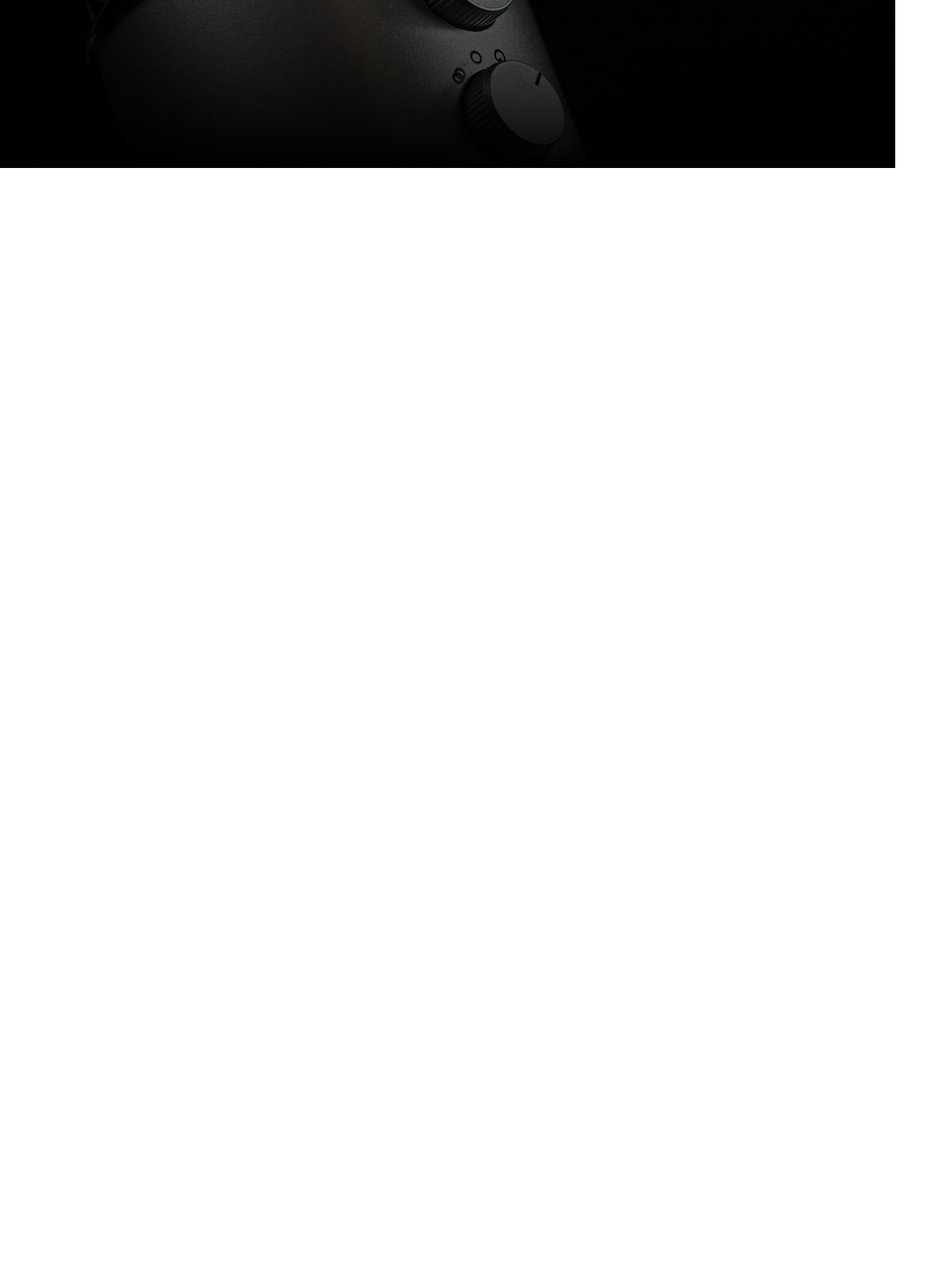
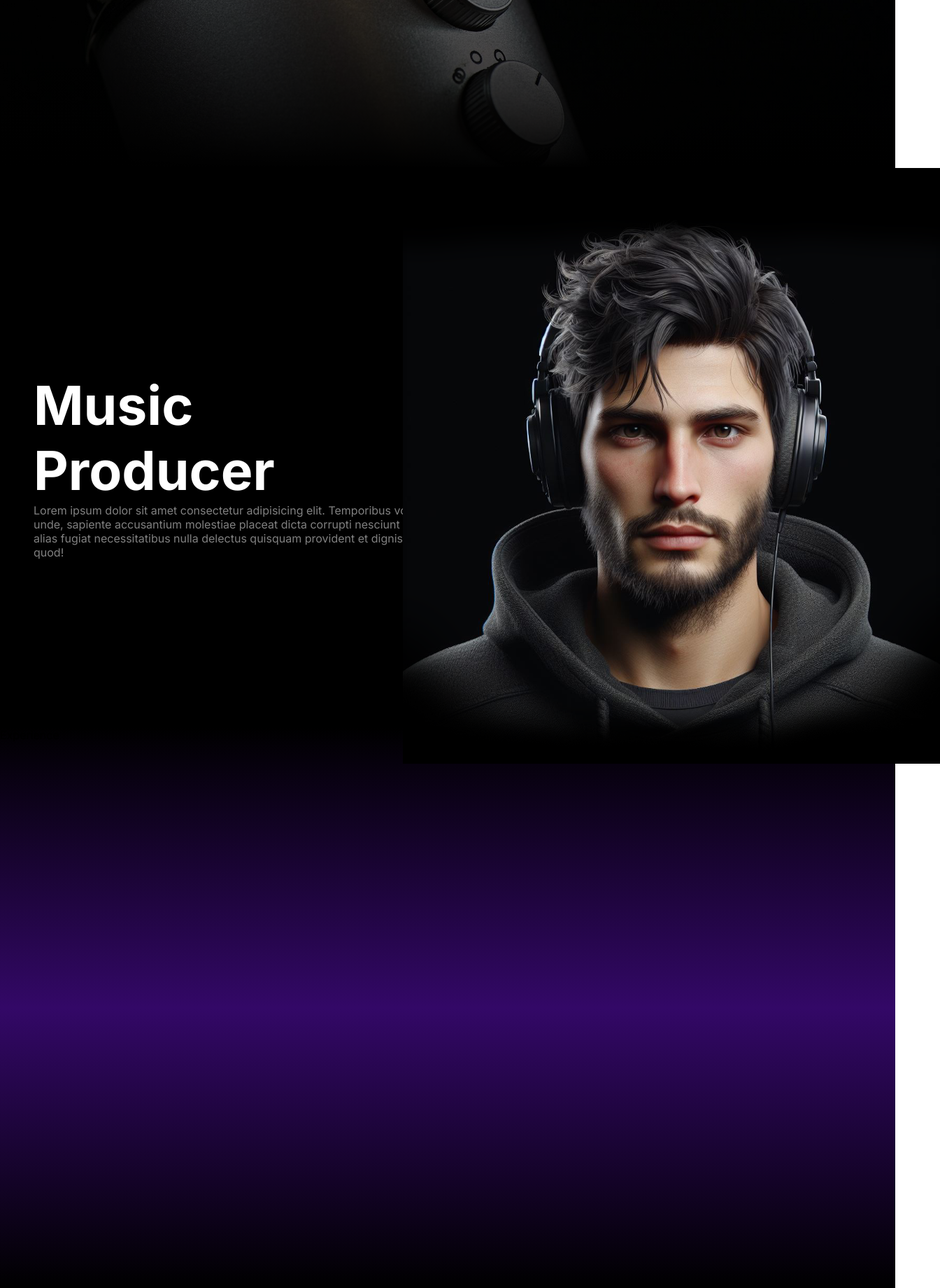
Before and after one commit to yohanmayorga/musicproducer, a Next.js app: page / in a window 1280 px wide. Shown: the part 560-2400 px from the top of the page at 70% size, 1344 px wide, since content can reach past the window. Before the commit the page ends 800 px from the top, so only its background shows below. Built offline with nearby package versions, Linux system fonts and the light colour scheme.

Commit message:
new changes

```diff
--- a/src/app/page.tsx
+++ b/src/app/page.tsx
@@ -1,23 +1,16 @@
 import Image from "next/image";
 import styles from "./page.module.css";
 import background from "@/../../public/assets/background.jpg";
+import About from "@/pages/About";
+import Banner from "@/pages/Banner";
+import Experience from "@/pages/Experience";
 
 export default function Home() {
   return (
-    <div className={styles.body}>
-      <Image
-        src={background}
-        alt="background"
-        priority
-        fill
-        style={{ objectFit: "cover" }}
-        className={styles.background}
-      />
-
-      <h1 className={styles.mainTitle}>MUSIC</h1>
-
-      <h2 className={styles.secondaryTitle}>Producer</h2>
-      <p className={styles.credit}>Created by Yohan Mayorga</p>
-    </div>
+    <>
+      <Banner />
+      <About />
+      <Experience />
+    </>
   );
 }
--- a/src/components/Navbar.tsx
+++ b/src/components/Navbar.tsx
@@ -1,3 +1,4 @@
+"use client";
 import React from "react";
 import styles from "@/styles/Navbar.module.css";
 import Image from "next/image";
@@ -6,22 +7,30 @@ import Link from "next/link";
 import { IoMdPlayCircle } from "react-icons/io";
 
 const Navbar = () => {
+  const handleScroll = (e: React.MouseEvent<HTMLAnchorElement, MouseEvent>) => {
+    e.preventDefault();
+    const href = e.currentTarget.href;
+    const targetId = href.replace(/.*\#/, "");
+    const elem = document.getElementById(targetId);
+    elem?.scrollIntoView({ behavior: "smooth" });
+  };
+
   return (
     <div className={styles.body}>
-      <Link href={"/"}>
+      <Link href={"#home"} onClick={handleScroll}>
         <Image src={logo} alt="logo" width={60} />
       </Link>
       <ul className={styles.links}>
-        <Link href="#about" className={styles.link}>
+        <Link href="#about" className={styles.link} onClick={handleScroll}>
           About
         </Link>
-        <Link href="#experience" className={styles.link}>
+        <Link href="#experience" className={styles.link} onClick={handleScroll}>
           Experience
         </Link>
-        <Link href="#work" className={styles.link}>
+        <Link href="#work" className={styles.link} onClick={handleScroll}>
           Work
         </Link>
-        <Link href="#pricing" className={styles.link}>
+        <Link href="#pricing" className={styles.link} onClick={handleScroll}>
           Pricing
         </Link>
       </ul>
--- a/src/pages/About.tsx
+++ b/src/pages/About.tsx
@@ -1,7 +1,32 @@
 import React from "react";
+import styles from "@/styles/About.module.css";
+import photo from "@/../../public/assets/photo.png";
+import Image from "next/image";
 
 const About = () => {
-  return <div>About</div>;
+  return (
+    <div id="about" className={styles.body}>
+      <div className={styles.left}>
+        <h1 className={styles.title}>Music Producer</h1>
+        <p className={styles.text}>
+          Lorem ipsum dolor sit amet consectetur adipisicing elit. Temporibus
+          voluptas, unde, sapiente accusantium molestiae placeat dicta corrupti
+          nesciunt vitae ut alias fugiat necessitatibus nulla delectus quisquam
+          provident et dignissimos quod!
+        </p>
+      </div>
+      <div className={styles.right}>
+        <Image
+          src={photo}
+          alt="photo"
+          width={768}
+          height={851}
+          className={styles.photo}
+          priority
+        />
+      </div>
+    </div>
+  );
 };
 
 export default About;
--- /dev/null
+++ b/src/pages/Banner.tsx
@@ -0,0 +1,28 @@
+import React from "react";
+import Image from "next/image";
+import styles from "@/styles/Banner.module.css";
+import background from "@/../../public/assets/background.jpg";
+
+const Banner = () => {
+  return (
+    <div id="home" className={styles.body}>
+      <Image
+        src={background}
+        alt="background"
+        priority
+        fill
+        style={{ objectFit: "cover" }}
+        className={styles.background}
+      />
+
+      <h1 className={styles.mainTitle}>MUSIC</h1>
+
+      <h2 className={styles.secondaryTitle}>Producer</h2>
+      <p className={styles.credit}>Created by Yohan Mayorga</p>
+
+      <div className={styles.pages}></div>
+    </div>
+  );
+};
+
+export default Banner;
--- a/src/pages/Experience.tsx
+++ b/src/pages/Experience.tsx
@@ -1,7 +1,12 @@
 import React from "react";
+import styles from "@/styles/Experience.module.css";
 
 const Experience = () => {
-  return <div>Experience</div>;
+  return (
+    <div id="experience" className={styles.body}>
+      Experience
+    </div>
+  );
 };
 
 export default Experience;
--- /dev/null
+++ b/src/styles/About.module.css
@@ -0,0 +1,49 @@
+.body {
+  height: 100vh;
+  width: 100%;
+  display: flex;
+  flex-direction: row;
+  flex-wrap: wrap;
+  justify-content: center;
+  align-items: center;
+  background: rgb(0, 0, 0);
+}
+
+.left {
+  display: flex;
+  flex-direction: column;
+  width: 50%;
+  height: max-content;
+  padding-left: 3rem;
+}
+
+.right {
+  display: flex;
+  align-items: center;
+  width: 50%;
+  height: max-content;
+  justify-content: center;
+}
+
+.photo {
+  height: 100%;
+}
+
+.title {
+  color: white;
+  font-size: clamp(4rem, 6vw, 50rem);
+  width: 50%;
+}
+
+.text {
+  color: gray;
+}
+
+@media (max-width: 768px) {
+  .left {
+    width: 100%;
+  }
+  .right {
+    width: 100%;
+  }
+}
--- /dev/null
+++ b/src/styles/Experience.module.css
@@ -0,0 +1,11 @@
+.body {
+  height: 100vh;
+  width: 100%;
+  background: rgb(0, 0, 0);
+  background: linear-gradient(
+    180deg,
+    rgba(0, 0, 0, 1) 0%,
+    rgba(51, 8, 103, 1) 50%,
+    rgba(0, 0, 0, 1) 100%
+  );
+}
--- a/src/styles/Navbar.module.css
+++ b/src/styles/Navbar.module.css
@@ -1,8 +1,8 @@
 .body {
   width: 100%;
-  backdrop-filter: blur(1px);
+  backdrop-filter: blur(3px);
   z-index: 1;
-  position: absolute;
+  position: fixed;
   top: 0;
   padding: 1rem;
   color: white;
```
Also changed, not shown: public/assets/photo.png (added), src/styles/Banner.module.css (renamed from src/app/page.module.css).
